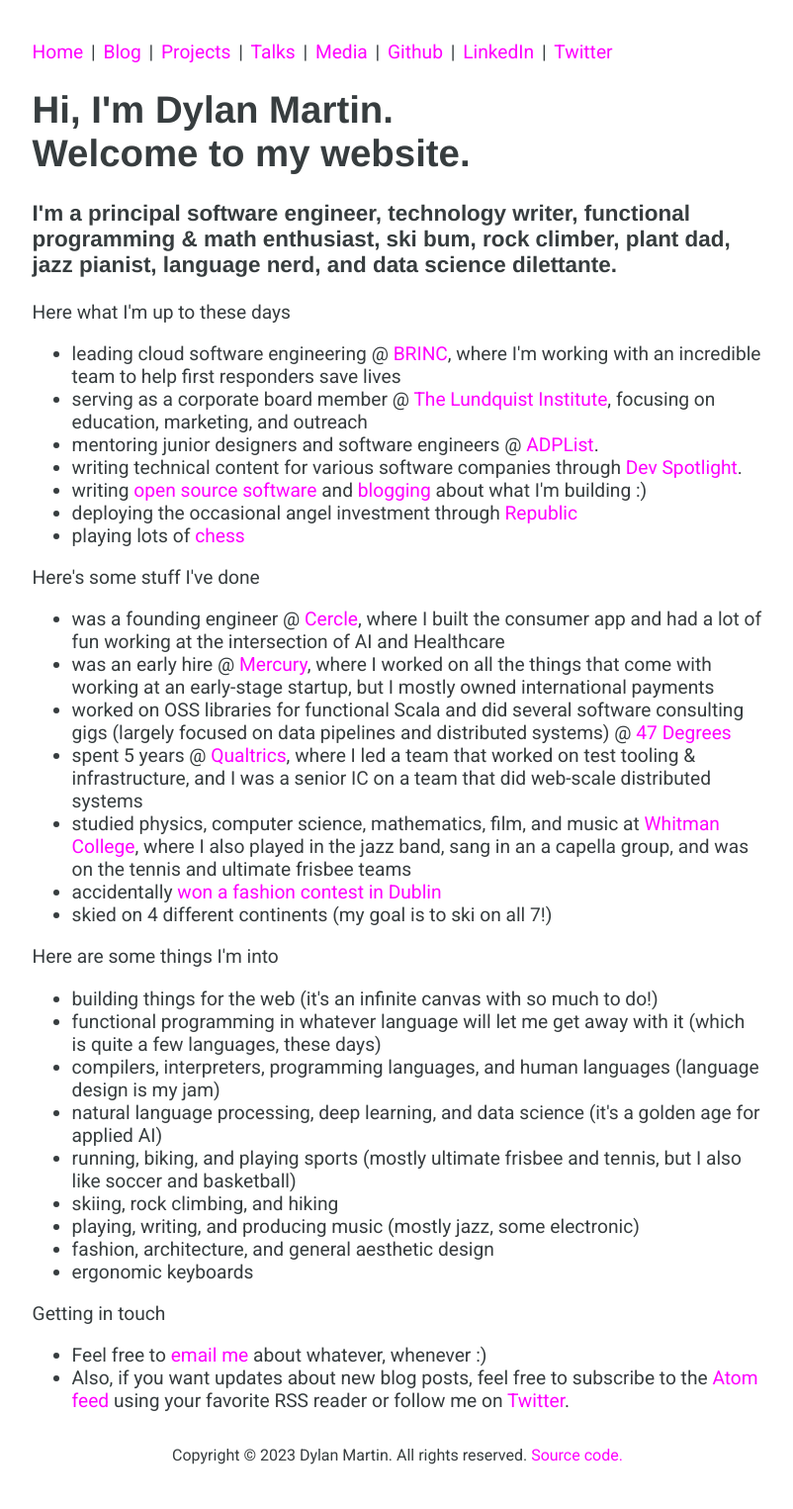
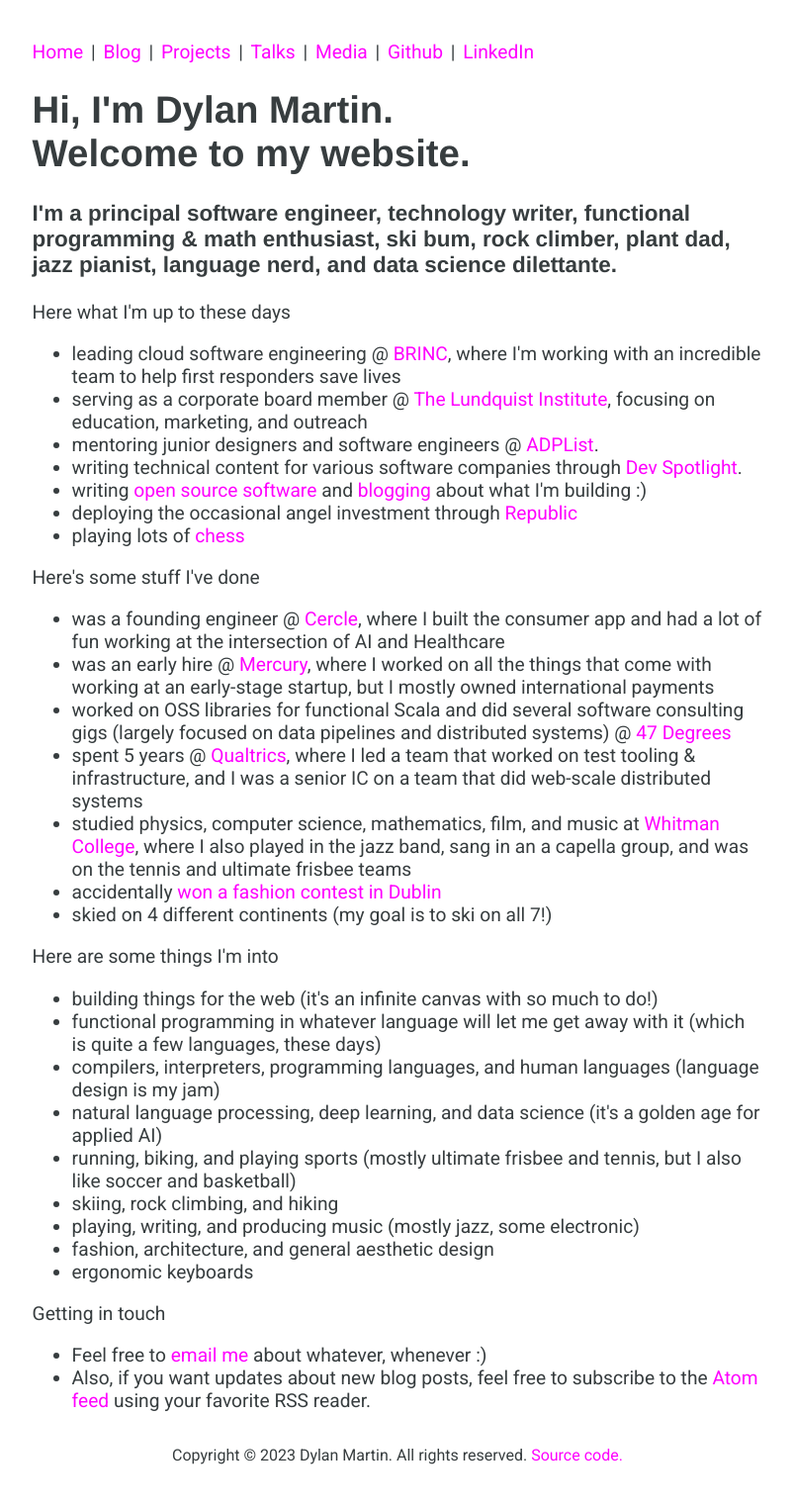
Before and after one commit to dmarticus/dmarticus.github.io, a Jekyll site: the page built from index.html, in a window 1280 px wide. Shown: the whole page at 99% size, without its empty margins (238-1040 px from the left). Built offline with Jekyll 4.4.1, drawn with Linux system fonts in a browser that asks for light colours; comment, search, counter and statistics services are not loaded.

Commit message:
no twitter

```diff
--- a/_includes/navigation.html
+++ b/_includes/navigation.html
@@ -11,6 +11,5 @@
         <li><a href="/media.html">Media</a></li>
         <li><a href="https://github.com/dmarticus/" rel="noreferrer" target="_blank">Github</a></li>
         <li><a href="https://www.linkedin.com/in/dmarticus/" rel="noreferrer" target="_blank">LinkedIn</a></li>
-        <li><a href="https://twitter.com/dmarticus/" rel="noreferrer" target="_blank">Twitter</a></li>
     </ul>
 </nav>
--- a/index.html
+++ b/index.html
@@ -71,6 +71,5 @@
 <ul>
   <li>Feel free to <a href="mailto:dmarticus@gmail.com">email me</a> about whatever, whenever :)</li>
   <li>Also, if you want updates about new blog posts, feel free to subscribe to the <a href="/blog.xml">Atom feed</a>
-    using your favorite RSS reader or
-    follow me on <a href="https://twitter.com/dmarticus" rel="noreferrer" target="_blank">Twitter</a>.</li>
+    using your favorite RSS reader.
 </ul>
```
